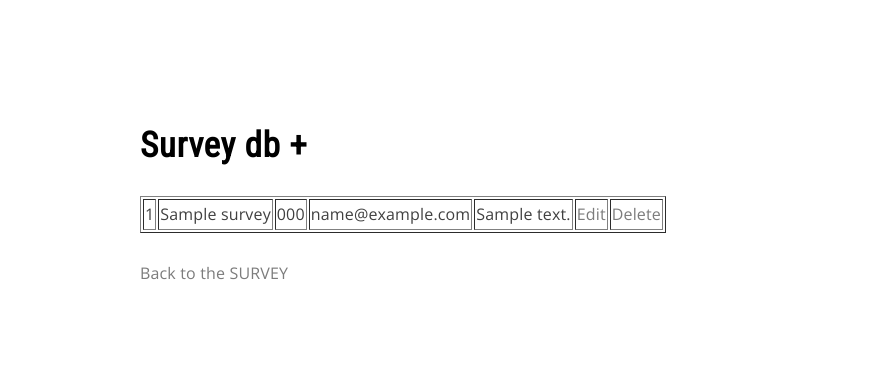
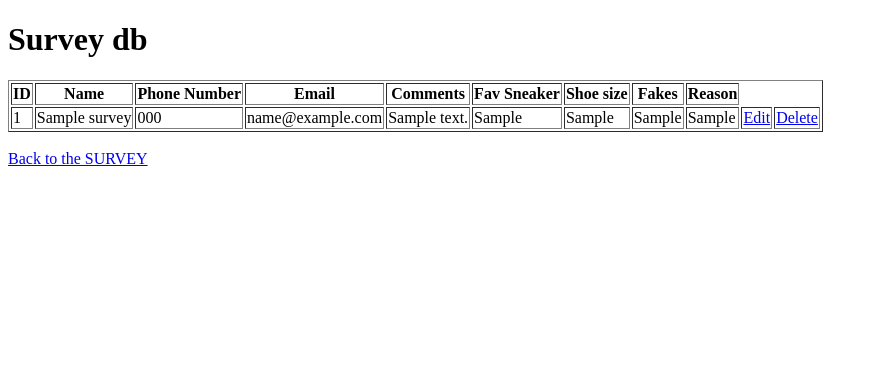
Before and after one commit to aaraymond/CSC174_Assignment9, a PHP site: page /admin.php in a window 1280 px wide. Shown: the top 375 px of the page, without its empty margins (0-878 px from the left). Run offline with PHP 8.4, Linux system fonts and the light colour scheme; tables that the repository leaves empty or names only in its code hold one stand-in row (values such as "Sample post").

Commit message:
Add files via upload

```diff
--- a/www/admin.php
+++ b/www/admin.php
@@ -28,19 +28,25 @@
 
 <!doctype html>
 <html>
-<div class="container">
 <head>
 	<title>Survey DB</title>
-	<link href="https://fonts.googleapis.com/css?family=Open+Sans|Roboto+Condensed" rel="stylesheet">
-    <link rel="stylesheet" type="text/css" href="css/styles.css">
-    <link rel="stylesheet" type="text/css" href="css/override.css">
-    <link rel="stylesheet" type="text/css" href="css/form.css">
 </head>
 <body>
 
-	<h1>Survey db +</h1>
+	<h1>Survey db </h1>
 
 	<table border>
+	<tr>
+			<th>ID</th>
+			<th>Name</th>
+			<th>Phone Number</th>
+			<th>Email</th>
+			<th>Comments</th>
+			<th>Fav Sneaker</th>
+			<th>Shoe size</th>
+			<th>Fakes</th>
+			<th>Reason</th>
+			</tr>
 
 <?php
 	// 3. Use returned data (if any)
@@ -48,12 +54,31 @@
 		// output data from each row
 ?>
 
-		<tr>
+
+
+
+<tr>
 			<td><?php echo $pages["counter"]; ?></td>
+
+
+
 			<td><?php echo $pages["name"]; ?></td>
+
+
+
 			<td><?php echo $pages["phone"]; ?></td>
+
+
+
 			<td><?php echo $pages["email"]; ?></td>
+
+
 			<td><?php echo $pages["comments"]; ?></td>
+			<td><?php echo $pages["favorite"]; ?></td>
+			<td><?php echo $pages["size"]; ?></td>
+			<td><?php echo $pages["fakeone"]; ?></td>
+			<td><?php echo $pages["reason"]; ?></td>
+
 			<td>
   					<a href="editform.html">
     				<div style="height:100%;width:100%">
@@ -69,8 +94,8 @@
     			</div>
  				 </a>
 			</td>
+</tr>
 
-		</tr>
 
 <?php } ?>
 
@@ -79,7 +104,6 @@
 	<br>
 	<a href="contact.html">Back to the SURVEY</a>
 
-</div><!--.container-->
 </body>
 </html>
 
--- a/www/delete-survey.php
+++ b/www/delete-survey.php
@@ -19,13 +19,8 @@
 <html class="no-js" lang="en">
 	<head>
 		<title>Assignment 8 </title>
-		<link href="https://fonts.googleapis.com/css?family=Open+Sans|Roboto+Condensed" rel="stylesheet">
-    	<link rel="stylesheet" type="text/css" href="css/styles.css">
-    	<link rel="stylesheet" type="text/css" href="css/override.css">
-    	<link rel="stylesheet" type="text/css" href="css/form.css">
 	</head>
 		<body>
-		<div class="container">
 		<?php
 			if ($result) {
 		?>
@@ -40,7 +35,6 @@
 		?>
 
 
-    	</div><!--.container-->
 		</body>
 </html>
 
```
Also changed, not shown: www/edit-survey.php (+0 -8 lines), www/editform.php (+3 -5 lines), www/survey-processor.php (+17 -12 lines).
